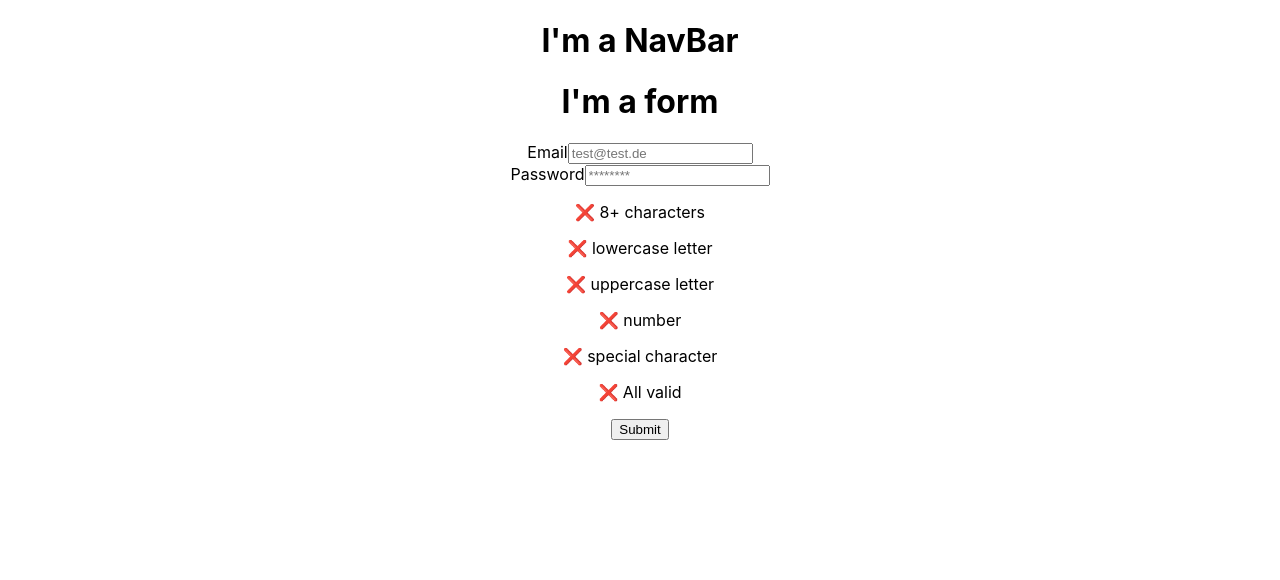
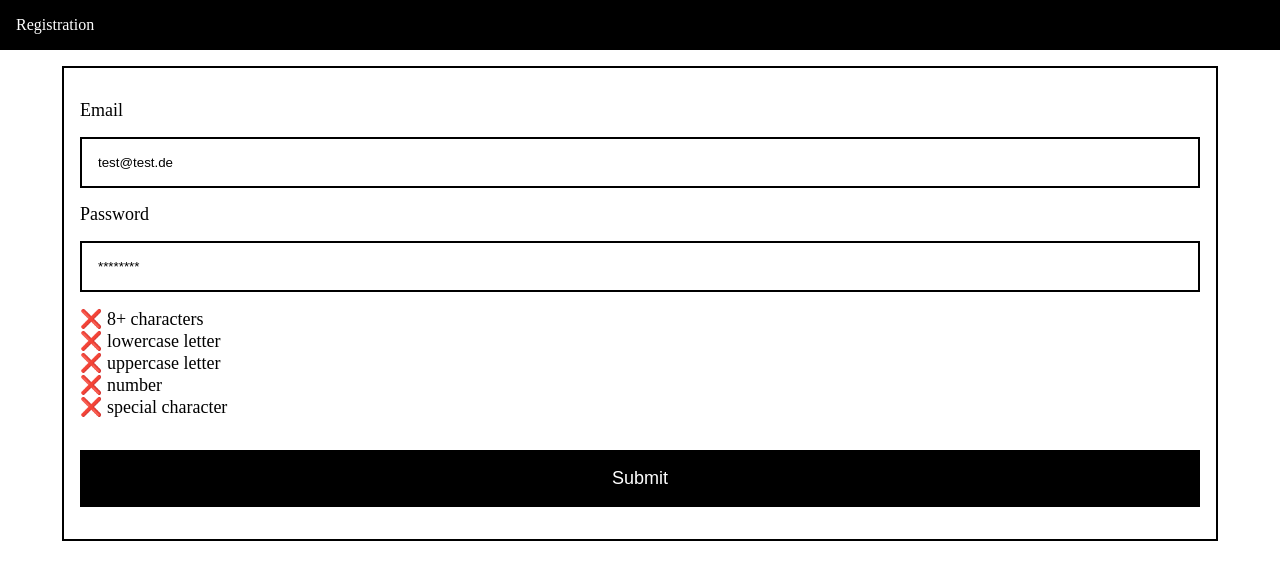
Before and after one commit to CharlesOuverleaux/Frontend-Challenge, a React (Create React App) app in the folder registration-form/: page / in a window 1280 px wide. Shown: the top 580 px of the page. Built offline with nearby package versions, Linux system fonts and the light colour scheme.

Commit message:
Styled registration form

```diff
--- a/registration-form/src/App.css
+++ b/registration-form/src/App.css
@@ -1,3 +1,3 @@
 .App {
-  text-align: center;
+  font-family: 'ArialMT';
 }
--- a/registration-form/src/components/Form.css
+++ b/registration-form/src/components/Form.css
@@ -0,0 +1,6 @@
+.Form {
+  font-size: 18px;
+  border: 2px solid #000000;
+  width: 90%;
+  margin: 0 auto;
+}
--- a/registration-form/src/components/Form.js
+++ b/registration-form/src/components/Form.js
@@ -1,10 +1,10 @@
 import React from "react";
 import FormSignIn from "./FormSignIn";
+import './Form.css';
 
 export default function Form() {
   return (
     <div className='Form'>
-      <h1>I'm a form</h1>
       <FormSignIn />
     </div>
   );
--- a/registration-form/src/components/FormSignIn.css
+++ b/registration-form/src/components/FormSignIn.css
@@ -0,0 +1,37 @@
+form {
+  display: flex;
+  flex-direction: column;
+  padding: 32px 16px 0px;
+}
+
+label {
+  display: flex;
+  flex-direction: column;
+}
+
+input {
+  margin: 16px 0 16px;
+  padding: 16px;
+  border: 2px solid #000000;
+}
+
+::placeholder {
+  color:#000000;
+  opacity: 1;
+}
+
+.form-validation {
+  letter-spacing: 0;
+  line-height: 24px;
+}
+
+p {
+  margin: 0px;
+}
+
+.form-submit {
+  background-color: #000000;
+  color: white;
+  margin: 32px 0 32px;
+  font-size: 18px;
+}
--- a/registration-form/src/components/FormSignIn.js
+++ b/registration-form/src/components/FormSignIn.js
@@ -1,4 +1,5 @@
 import React, { useState } from "react";
+import './FormSignIn.css';
 
 export default function FormSignIn() {
   const [values, setValues] = useState({
@@ -27,13 +28,6 @@ export default function FormSignIn() {
   }
 
   let validity = false;
-
-  // logic
-  // 8 or more characters X
-  // 1 or more lowercase letters X
-  // 1 or more uppercase letters X
-  // 1 or more decimal characters X
-  // 1 or more special characters X
 
   let pwd = values.password.trim();
   if (pwd.length >= 8) {
@@ -76,9 +70,8 @@ export default function FormSignIn() {
   return (
     <div className='FormSignIn'>
       <form onSubmit={handleSubmit}>
-        <div className="form-email">
-          <label htmlFor="email">Email</label>
-          {/* added to highlight on label click */}
+        <label htmlFor="email">Email
+        {/* added to highlight on label click */}
           <input
             type="email"
             name="email"
@@ -88,9 +81,8 @@ export default function FormSignIn() {
             values={values.email}
             onChange={handleChange}
           />
-        </div>
-        <div className="form-password">
-          <label htmlFor="password">Password</label>
+        </label>
+        <label htmlFor="password">Password
           <input
             type="password"
             name="password"
@@ -100,7 +92,7 @@ export default function FormSignIn() {
             values={values.password}
             onChange={handleChange}
           />
-        </div>
+        </label>
         {/* replace by favicons */}
         <div className="form-validations">
           <p>{validations.characterscount ? "✔️" : "❌"} 8+ characters</p>
@@ -108,11 +100,8 @@ export default function FormSignIn() {
           <p>{validations.uppercase ? "✔️" : "❌"} uppercase letter</p>
           <p>{validations.decimal ? "✔️" : "❌"} number</p>
           <p>{validations.special ? "✔️" : "❌"} special character</p>
-          <p>{validity ? "✔️" : "❌"} All valid</p>
         </div>
-        <div className="form-submit">
-          <input type="submit" value="Submit" />
-        </div>
+        <input className="form-submit" type="submit" value="Submit" />
       </form>
     </div>
   );
--- a/registration-form/src/components/NavBar.css
+++ b/registration-form/src/components/NavBar.css
@@ -0,0 +1,6 @@
+.NavBar {
+  background-color: black;
+  color: white;
+  padding: 16px;
+  margin-bottom: 16px;
+}
--- a/registration-form/src/components/NavBar.js
+++ b/registration-form/src/components/NavBar.js
@@ -1,9 +1,10 @@
 import React from "react";
+import './NavBar.css';
 
 export default function NavBar() {
   return (
     <div className='NavBar'>
-      <h1>I'm a NavBar</h1>
+      <p>Registration</p>
     </div>
   );
 }
```
